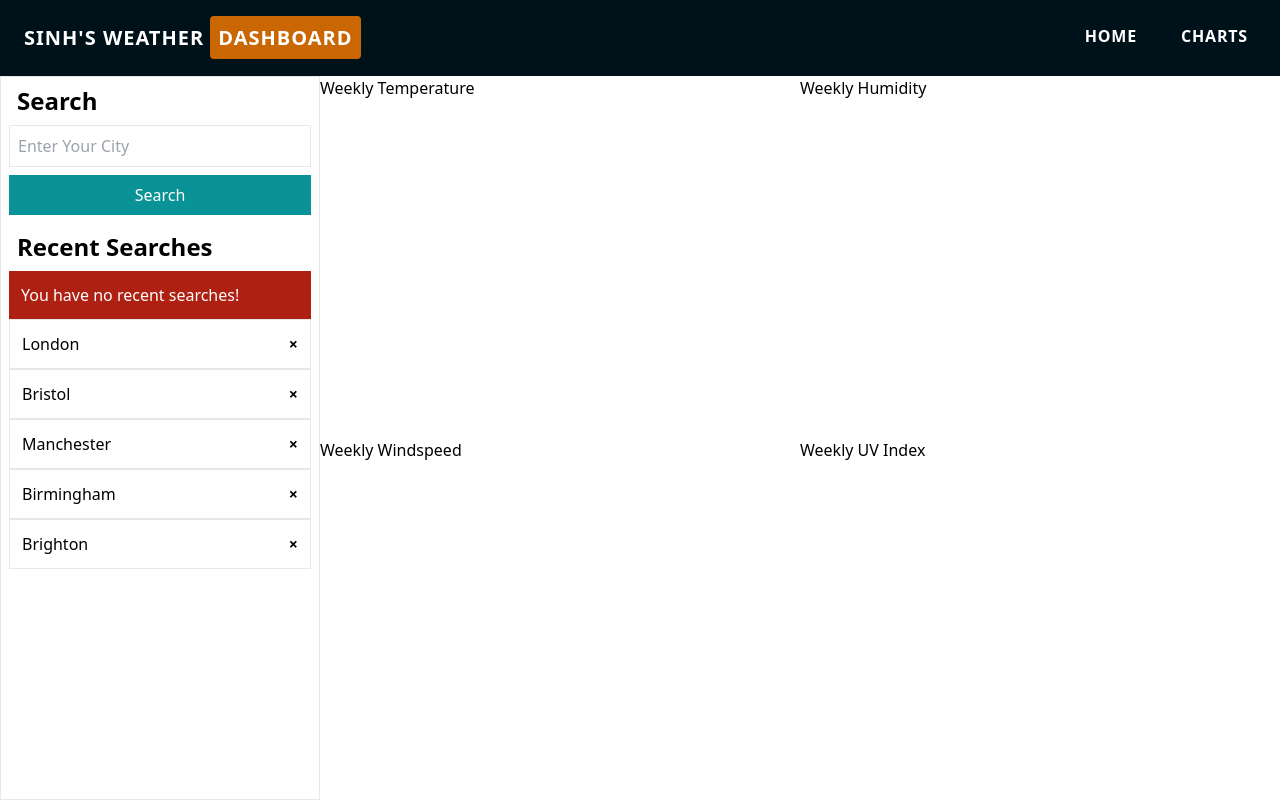
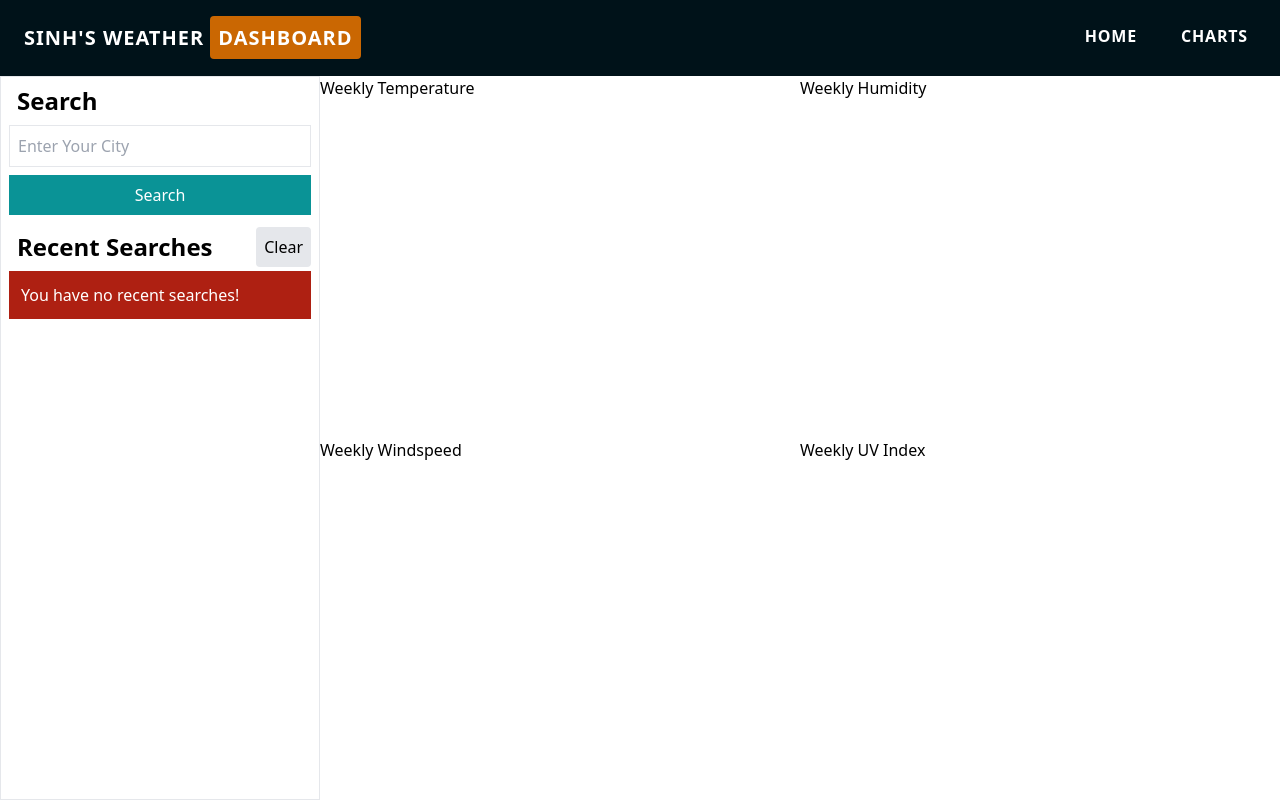
Before and after one commit to ss12932/weather-dashboard, a website: page charts.html in a window 1280 px wide. Drawn offline with nearby package versions, Linux system fonts and the light colour scheme.

Commit message:
refactored functionality externally to own fn

```diff
--- a/assets/js/index.js
+++ b/assets/js/index.js
@@ -240,6 +240,18 @@ const renderRecentSearches = () => {
   }
 };
 
+const renderWeatherInfo = async (cityName) => {
+  //fetch weather data
+  const weatherData = await fetchWeatherData(cityName);
+
+  // empty weather info container
+  weatherInfoCtr.empty();
+  //render current data
+  renderCurrentData(weatherData);
+  //render forecast 5 day data
+  renderForecastData(weatherData);
+};
+
 const fetchWeatherData = async (cityName) => {
   // fetch data from api
 
@@ -305,12 +317,9 @@ const handleFormSubmit = async (e) => {
   //validate
   if (cityName) {
     // console.log(cityName);
-    //fetch weather data
-    const weatherData = await fetchWeatherData(cityName);
-    //render current data
-    renderCurrentData(weatherData);
-    //render forecast 5 day data
-    renderForecastData(weatherData);
+
+    //render weather cards
+    await renderWeatherInfo(cityName);
     //get recentSearches from local storage
     const recentSearches = retrieveFromLS("recentSearches", []);
 
--- a/charts.html
+++ b/charts.html
@@ -17,12 +17,12 @@
       </h1>
       <nav class="space-x-6">
         <a
-          class="font-bold tracking-wider uppercase p-2 rounded hover:bg-alloy-orange transform"
+          class="font-bold tracking-wider uppercase p-2 rounded hover:bg-alloy-orange"
           href="./index.html"
           >Home</a
         >
         <a
-          class="font-bold tracking-wider uppercase p-2 rounded hover:bg-alloy-orange tranasform"
+          class="font-bold tracking-wider uppercase p-2 rounded hover:bg-alloy-orange"
           href="./charts.html"
           >Charts</a
         >
@@ -47,7 +47,7 @@
               <button
                 type="submit"
                 id="submit-btn"
-                class="w-full p-2 bg-viridian-green text-white my-2 hover:bg-blue-sapphire hover:transition"
+                class="w-full p-2 bg-viridian-green text-white my-2 hover:bg-blue-sapphire hover:transition hover:font-bold"
               >
                 Search
               </button>
@@ -55,61 +55,22 @@
           </form>
         </div>
         <!-- Recent Searches -->
-        <div class="recent-searches-container">
+        <div id="recent-searches-ctr">
           <!-- recent searches title -->
-          <h2 class="font-bold text-2xl p-2">Recent Searches</h2>
+          <div class="flex justify-between items-center">
+            <h2 class="font-bold text-2xl p-2">Recent Searches</h2>
+            <button
+              id="clear-btn"
+              class="bg-gray-200 p-2 rounded hover:bg-ruby-red hover:text-white hover:font-bold"
+            >
+              Clear
+            </button>
+          </div>
           <!-- alert div -->
-          <div class="p-3 bg-rufous text-white">
+          <!-- <div class="p-3 bg-rufous text-white">
             You have no recent searches!
-          </div>
+          </div> -->
           <!-- recent searches ul list -->
-          <ul class="">
-            <li
-              class="border p-3 flex justify-between cursor-pointer hover:bg-black hover:text-white hover:transition"
-            >
-              <span>London</span
-              ><span
-                class="font-bold text-md cursor-pointer hover:text-rust hover:scale-150"
-                >&times</span
-              >
-            </li>
-            <li
-              class="border p-3 flex justify-between cursor-pointer hover:bg-black hover:text-white hover:transition"
-            >
-              <span>Bristol</span
-              ><span
-                class="font-bold text-md cursor-pointer hover:text-rust hover:scale-150"
-                >&times</span
-              >
-            </li>
-            <li
-              class="border p-3 flex justify-between cursor-pointer hover:bg-black hover:text-white hover:transition"
-            >
-              <span>Manchester</span
-              ><span
-                class="font-bold text-md cursor-pointer hover:text-rust hover:scale-150"
-                >&times</span
-              >
-            </li>
-            <li
-              class="border p-3 flex justify-between cursor-pointer hover:bg-black hover:text-white hover:transition"
-            >
-              <span>Birmingham</span
-              ><span
-                class="font-bold text-md cursor-pointer hover:text-rust hover:scale-150"
-                >&times</span
-              >
-            </li>
-            <li
-              class="border p-3 flex justify-between cursor-pointer hover:bg-black hover:text-white hover:transition"
-            >
-              <span>Brighton</span
-              ><span
-                class="font-bold text-md cursor-pointer hover:text-rust hover:scale-150"
-                >&times</span
-              >
-            </li>
-          </ul>
         </div>
       </div>
       <!-- charts info -->
```
Also changed, not shown: index.html (+12 -4 lines), assets/css/main.css.
